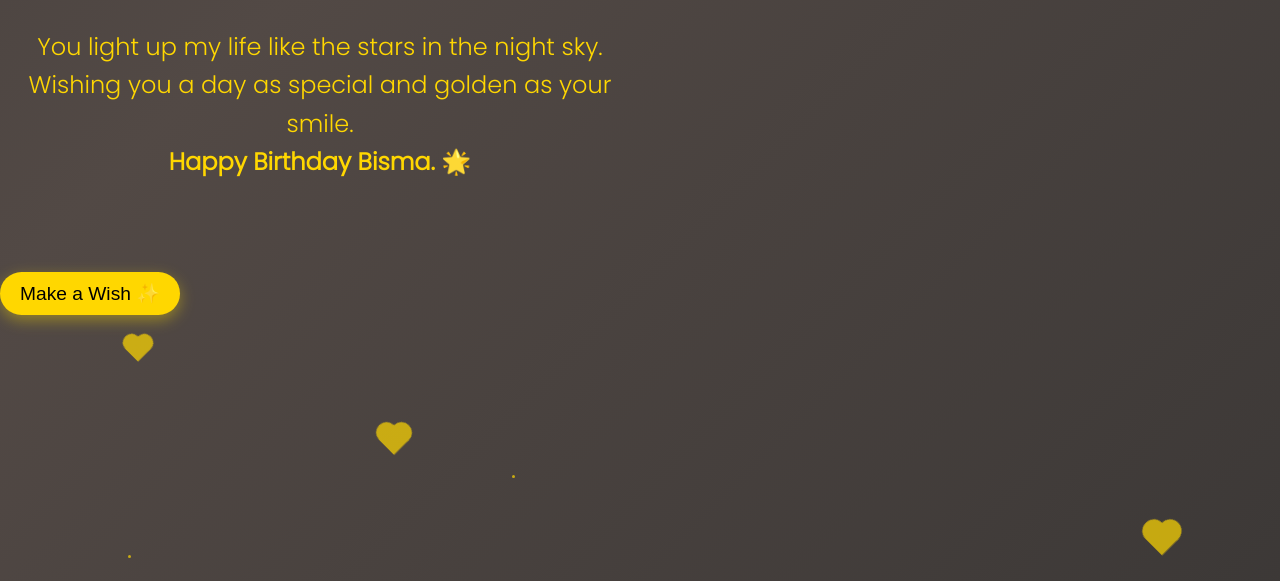
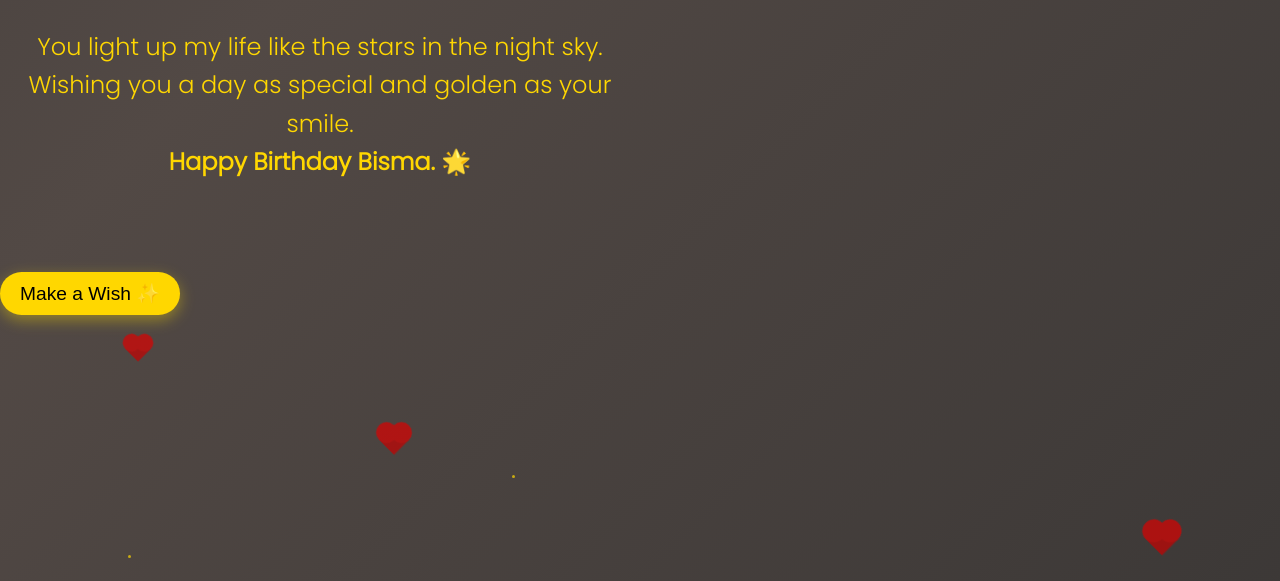
Before and after one commit to Muhhammad1uzair/HBD, a plain HTML site: page index.html in a window 1280 px wide. Shown: the part 219-800 px from the top of the page. Drawn offline with Linux system fonts and the light colour scheme.

Commit message:
index.html

```diff
--- a/index.html
+++ b/index.html
@@ -62,7 +62,7 @@
             position: absolute;
             width: 20px;
             height: 20px;
-            background-color: gold;
+            background-color: rgb(197, 0, 0);
             transform: rotate(-45deg);
             animation: floatHearts 5s ease-in-out infinite;
             opacity: 0.7;
@@ -73,7 +73,7 @@
             position: absolute;
             width: 20px;
             height: 20px;
-            background-color: gold;
+            background-color: rgb(218, 0, 0);
             border-radius: 50%;
         }
 
```
